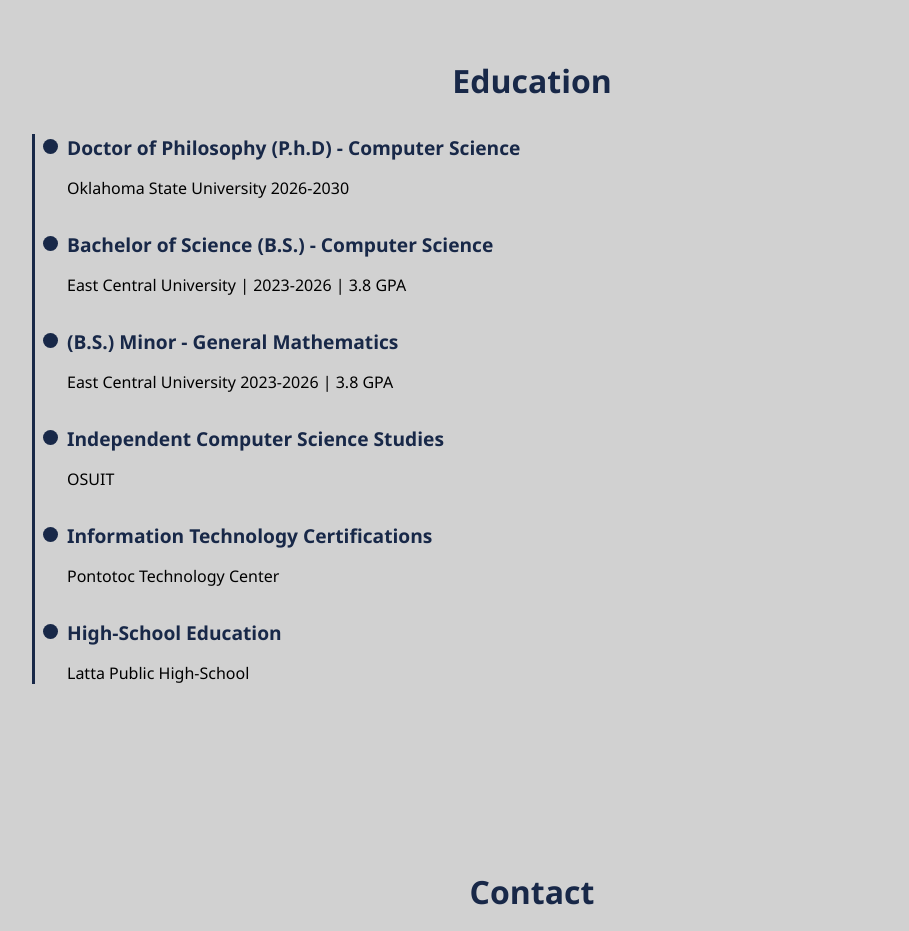
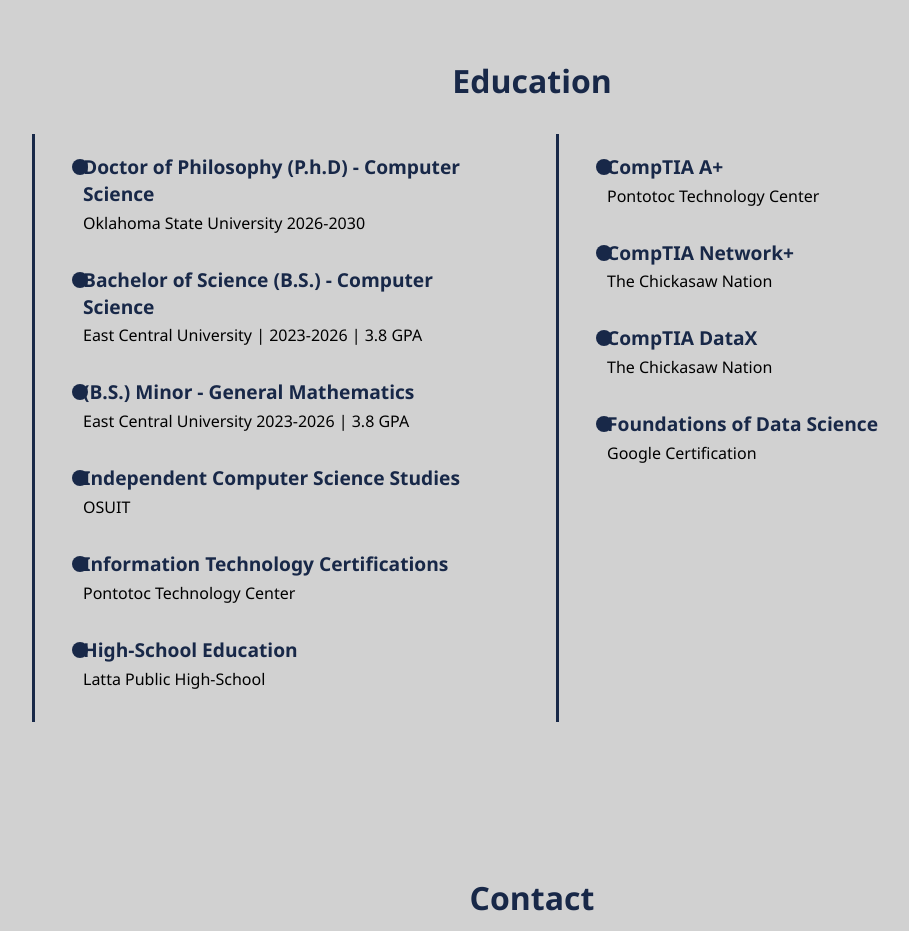
Before and after one commit to Siman73000/React-Portfolio, a React (Vite) app in the folder port/: page / in a window 1280 px wide. Shown: the part 1960-2891 px from the top of the page, without its empty margins (108-1017 px from the left). Built offline with nearby package versions, Linux system fonts and the light colour scheme.

Commit message:
aded certifications

```diff
--- a/port/App.css
+++ b/port/App.css
@@ -135,11 +135,18 @@
   text-align: center;
 }
 
+.education-container {
+  display: grid;
+  grid-template-columns: 1fr 1fr;
+  gap: 3rem;
+  margin-top: 2rem;
+}
+
+/* Timeline styling (same as before) */
 .education-timeline {
-  margin-top: 2rem;
   position: relative;
   border-left: 3px solid #182848;
-  padding-left: 2rem;
+  padding-left: 3rem;
 }
 
 .education-entry {
@@ -150,10 +157,10 @@
 .education-entry::before {
   content: "";
   position: absolute;
-  left: -1.5rem;
-  top: 5px;
-  width: 15px;
-  height: 15px;
+  left: -11px;
+  top: 6px;
+  width: 16px;
+  height: 16px;
   background: #182848;
   border-radius: 50%;
 }
@@ -167,7 +174,9 @@
 .education-entry p {
   color: black;
   font-size: 1rem;
+  margin: 0;
 }
+
 
 .about p {
   color: black;
--- a/port/App.jsx
+++ b/port/App.jsx
@@ -68,7 +68,25 @@
       title: "High-School Education",
       description: "Latta Public High-School",
     },
+  ]);
 
+  const [certifications] = useState([
+    {
+      title: "CompTIA A+",
+      description: "Pontotoc Technology Center",
+    },
+    {
+      title: "CompTIA Network+",
+      description: "The Chickasaw Nation",
+    },
+    {
+      title: "CompTIA DataX",
+      description: "The Chickasaw Nation",
+    },
+    {
+      title: "Foundations of Data Science",
+      description: "Google Certification",
+    },
   ]);
 
   // Scroll to top on page load
@@ -199,12 +217,14 @@
         transition={{ duration: 1 }}
       >
         <h2>Education</h2>
+        <div className="education-container">
+          {/* Left Column - Education */}
           <div className="education-timeline">
             {education.map((edu, idx) => (
               <motion.div
                 key={idx}
                 className="education-entry"
-              initial={{ opacity: 0, x: idx % 2 === 0 ? -50 : 50 }}
+                initial={{ opacity: 0, x: -30 }}
                 whileInView={{ opacity: 1, x: 0 }}
                 viewport={{ once: true }}
                 transition={{ delay: idx * 0.1, duration: 0.6 }}
@@ -214,8 +234,25 @@
               </motion.div>
             ))}
           </div>
+
+          {/* Right Column - Certifications */}
+          <div className="education-timeline">
+            {certifications.map((cert, idx) => (
+              <motion.div
+                key={idx}
+                className="education-entry"
+                initial={{ opacity: 0, x: 30 }}
+                whileInView={{ opacity: 1, x: 0 }}
+                viewport={{ once: true }}
+                transition={{ delay: idx * 0.1, duration: 0.6 }}
+              >
+                <h3>{cert.title}</h3>
+                <p>{cert.description}</p>
+              </motion.div>
+            ))}
+          </div>
+        </div>
       </motion.section>
-
 
       {/* Contact Section */}
       <motion.section
```
Lines whose indentation alone changed are shown as unchanged.
